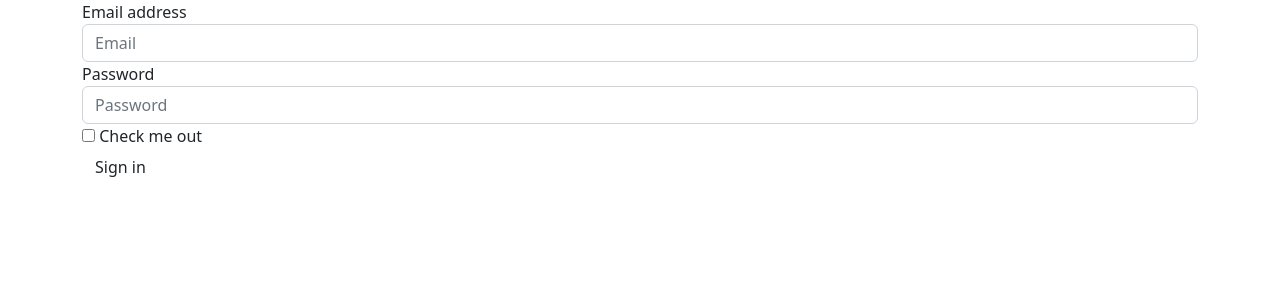
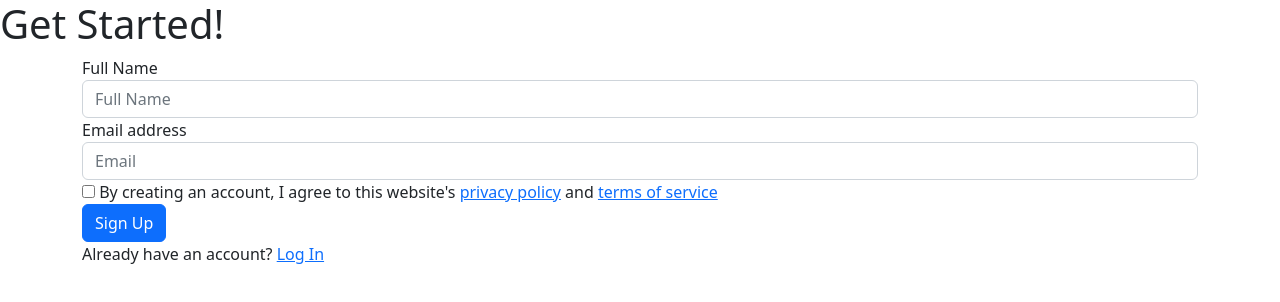
Before and after one commit to BenjiWurfl/Sign-Up, a plain HTML site: page index.html in a window 1280 px wide. Drawn offline with nearby package versions, Linux system fonts and the light colour scheme.

Commit message:
First html tryOut

```diff
--- a/index.html
+++ b/index.html
@@ -26,24 +26,30 @@
 
     <!-- login form -->
 
+    <h1>Get Started!</h1>
+
     <div class="container" id = "login-form">
-
+        <div class="well">
             <form>
+                <div class="form-group">
+                    <label for="inputFullName">Full Name</label>
+                    <input type="text" class="form-control" id="inputFullName" placeholder="Full Name">
+                </div>
                 <div class="form-group">
                     <label for="inputEmail">Email address</label>
                     <input type="email" class="form-control" id="inputEmail" placeholder="Email">
                 </div>
-        <div class="form-group">
-            <label for="inputPassword">Password</label>
-            <input type="password" class="form-control" id="inputPassword" placeholder="Password">
-        </div>
                 <div class="checkbox">
                     <label>
-                <input type="checkbox"> Check me out
+                        <input type="checkbox">
+                        By creating an account, I agree to this website's <a href="link_zur_privacy_policy">privacy policy</a> and <a href="link_zu_terms_of_service">terms of service</a>
                     </label>
                 </div>
-        <button id= "sign-in-button" type="submit" class="btn btn-default">Sign in</button>
+                <button onclick= "redirect()" id="sign-up-button" type="submit" class="btn btn-primary btn-block">Sign Up</button>
             </form>
+            <p>Already have an account? <a href="link_zum_login">Log In</a></p>
         </div>
+    </div>
+    <script src="script.js"></script>
 </body>
 </html>
--- a/signUp.js
+++ b/signUp.js
@@ -0,0 +1,3 @@
+function redirect() {
+    window.location.href = "https://thinkwisenotes.webflow.io/app";
+}
```
Lines whose indentation alone changed are shown as unchanged.
